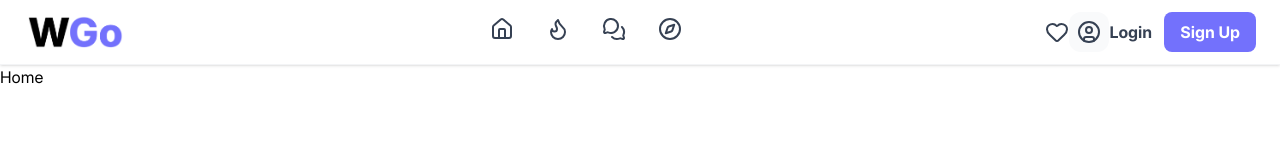
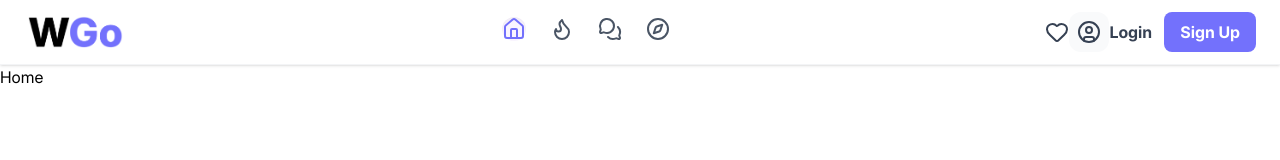
Before and after one commit to abderrahim1210/wallgo, a React (Vite) app in the folder www.wallgo/: page / in a window 1280 px wide. Shown: the top 160 px of the page. Built offline with nearby package versions, Linux system fonts and the light colour scheme.

Commit message:
refactor(navigation): add active route styling and update navbar links
- Update Navbar component to use useLocation for dynamic active state styling on navigation icons

- Adjust AppRoutes configuration and link paths for improved navigation flow

```diff
--- a/www.wallgo/src/layouts/Navbar.tsx
+++ b/www.wallgo/src/layouts/Navbar.tsx
@@ -1,11 +1,18 @@
 import { Compass, Flame, Heart, Home, MessagesCircle, UserCircle } from 'lucide-react'
 import React from 'react'
-import { Link } from 'react-router-dom'
+import { Link, useLocation } from 'react-router-dom'
 import { Tooltip } from '../templates/Tooltip'
 
 export const Navbar = () => {
     const linksClasse = "text-gray-700 hover:text-[var(--special-purple)] transition duration-150";
     const position = "top";
+    const location = useLocation();
+    const currendPath = location.pathname;
+
+    const isActive = (path: string) => currendPath === path;
+    const getLinkClass = (path:string) => {
+        return `rounded-xl transition-all duration-150 flex items-center justify-center ${isActive(path) ? 'text-[var(--special-purple)] bg-purple-50 shadow-inner' : 'text-gray-600 hover:text-[var(--special-purple)] hover:bg-gray-50'}`;
+    }
     return (
         <>
             <nav className="bg-white border-b border-gray-100 sticky top-0 z-50 px-6 py-3 shadow-sm">
@@ -13,37 +20,37 @@ export const Navbar = () => {
 
                     <ul className="flex items-center m-0 p-0 list-none">
                         <li>
-                            <Link to={'/'} title='WallGo'>
+                            <Link to={'/'} title='WallGo' className={`${currendPath === '/' && 'bg-blue'}`}>
                                 <img src="/icons/dark_logo.png" alt="WallGo Logo" className="h-10 w-auto object-contain p-1" />
                             </Link>
                         </li>
                     </ul>
 
-                    <ul className="hidden md:flex items-center space-x-8 m-0 p-0 list-none">
+                    <ul className="hidden md:flex items-center space-x-6 m-0 p-0 list-none">
                         <li>
                             <Tooltip label='Home' position={position}>
-                                <Link to="#" className={linksClasse}>
+                                <Link to="#" className={getLinkClass('/')}>
                                     <Home />
                                 </Link>
                             </Tooltip>
                         </li>
                         <li>
                             <Tooltip label='For you' position={position}>
-                                <Link to="#" className={linksClasse} title='For you'>
+                                <Link to="#" className={getLinkClass('/for_you')} title='For you'>
                                     <Flame />
                                 </Link>
                             </Tooltip>
                         </li>
                         <li>
                             <Tooltip label='Messages' position={position}>
-                                <Link to="#" className={linksClasse} title='Messages'>
+                                <Link to="#" className={getLinkClass('/messages')} title='Messages'>
                                     <MessagesCircle />
                                 </Link>
                             </Tooltip>
                         </li>
                         <li>
                             <Tooltip label='Discover' position={position}>
-                                <Link to="#" className={linksClasse} title='Discover'>
+                                <Link to="#" className={getLinkClass('/discover')} title='Discover'>
                                     <Compass />
                                 </Link>
                             </Tooltip>
@@ -64,10 +71,10 @@ export const Navbar = () => {
                             </Tooltip>
                         </li>
                         <li className='flex items-center space-x-3'>
-                            <Link to={'/login'} className='font-bold text-gray-700 hover:text-[var(--special-purple)] transition-colors'>
+                            <Link to={'/account/login'} className='font-bold text-gray-700 hover:text-[var(--special-purple)] transition-colors'>
                                 Login
                             </Link>
-                            <Link to={'/signup'} className='px-4 py-2 font-bold bg-[var(--special-purple)] rounded-lg text-white hover:bg-opacity-90 transition-all'>
+                            <Link to={'/account/signup'} className='px-4 py-2 font-bold bg-[var(--special-purple)] rounded-lg text-white hover:bg-opacity-90 transition-all'>
                                 Sign Up
                             </Link>
                         </li>
--- a/www.wallgo/src/router/AppRoutes.tsx
+++ b/www.wallgo/src/router/AppRoutes.tsx
@@ -8,8 +8,8 @@ export const AppRoutes = () => {
     return (
         <Routes>
             <Route path='/' element={<Home />} />
-            <Route path='/signup' element={<SignUp />} />
-            <Route path='/login' element={<Login />} />
+            <Route path='/account/signup' element={<SignUp />} />
+            <Route path='/account/login' element={<Login />} />
         </Routes>
     )
 }
```
